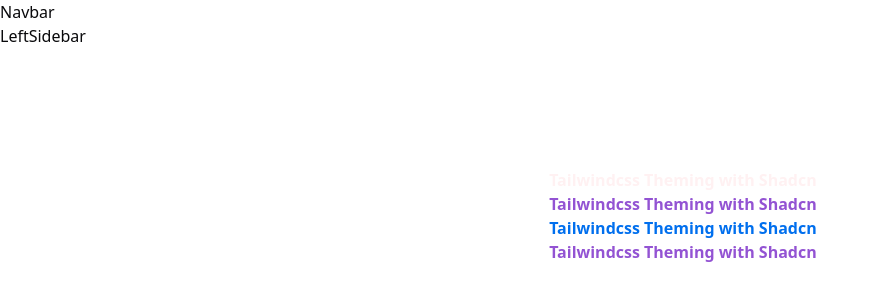
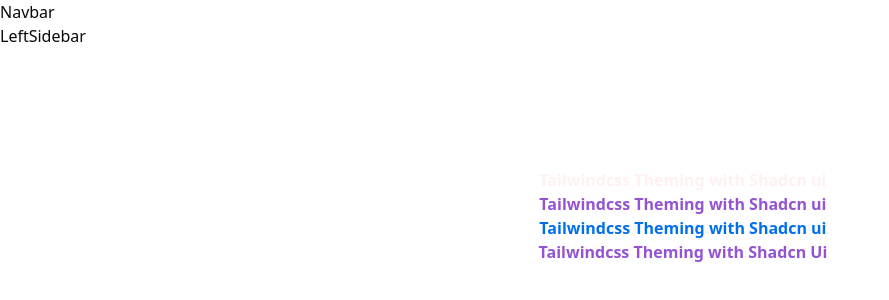
Before and after one commit to rakibtweets/tailwind-theme-style-guide, a Next.js app: page / in a window 1280 px wide. Shown: the top 300 px of the page, without its empty margins (0-889 px from the left). Built offline with nearby package versions, Linux system fonts and the light colour scheme.

Commit message:
Update page.tsx
Edit text

```diff
--- a/app/(root)/(home)/page.tsx
+++ b/app/(root)/(home)/page.tsx
@@ -2,16 +2,16 @@
   return (
     <main className="mx-auto max-w-7xl">
       <h1 className="text-center font-bold text-primary-foreground">
-        Tailwindcss Theming with Shadcn
+        Tailwindcss Theming with Shadcn ui
       </h1>
       <h1 className="bg-primary-300 text-center font-bold text-primary-500">
-        Tailwindcss Theming with Shadcn
+        Tailwindcss Theming with Shadcn ui
       </h1>
       <h1 className="text-center font-bold text-primary-400">
-        Tailwindcss Theming with Shadcn
+        Tailwindcss Theming with Shadcn ui
       </h1>
       <h1 className="text-center font-bold text-primary-500">
-        Tailwindcss Theming with Shadcn
+        Tailwindcss Theming with Shadcn Ui
       </h1>
     </main>
   );
```
